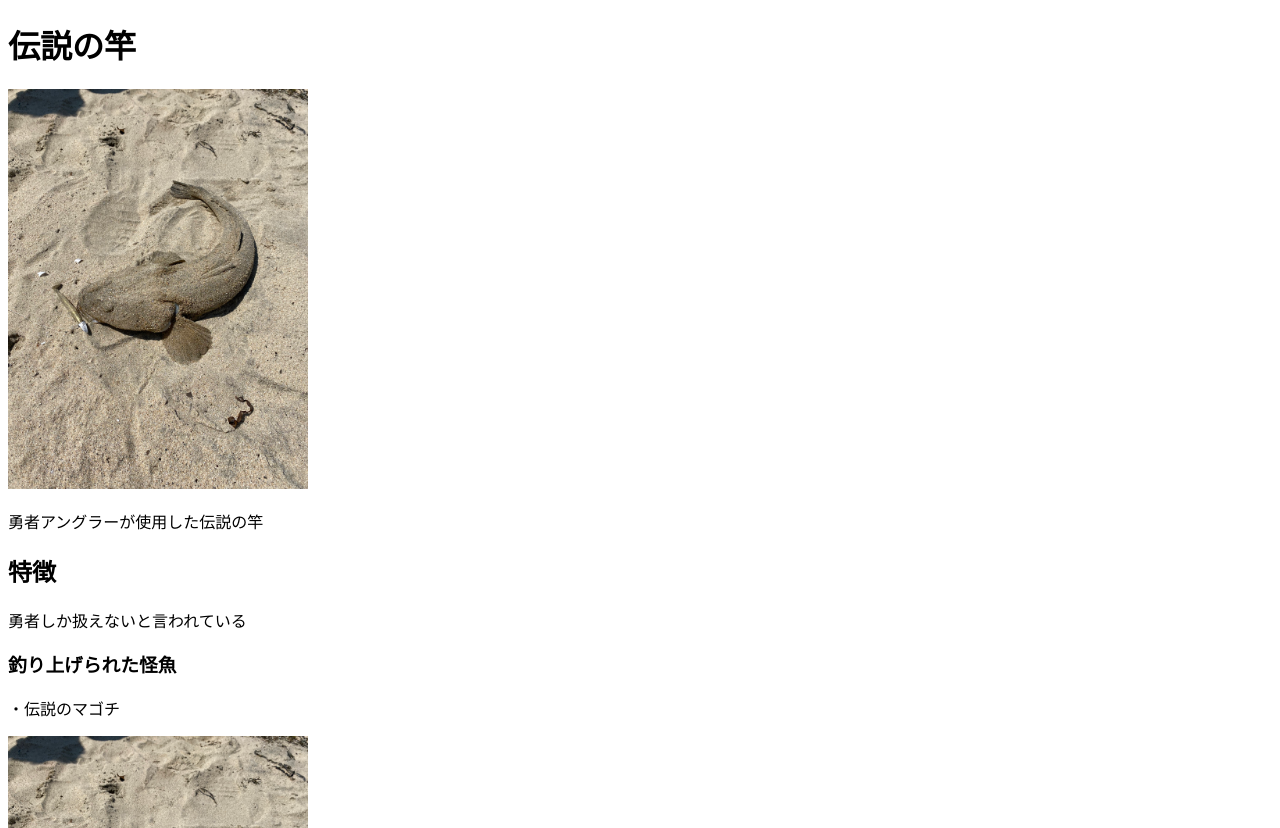
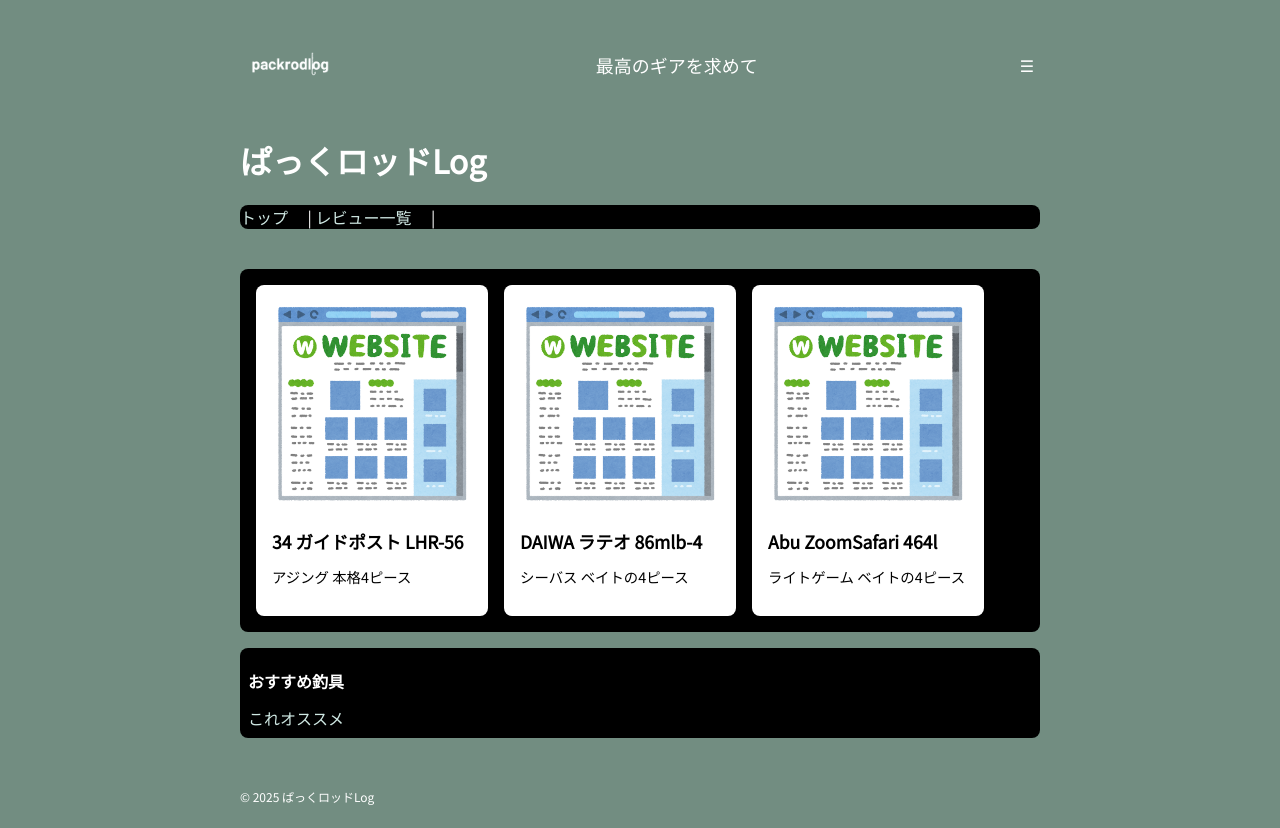
Before and after one commit to MrTarezo/packrodlog, a plain HTML site: page index.html in a window 1280 px wide. Shown: the top 828 px of the page. Drawn offline with Linux system fonts and the light colour scheme.

Commit message:
トップページ叩き台作成

```diff
--- /dev/null
+++ b/css/style.css
@@ -0,0 +1,131 @@
+@charset "utf-8";
+
+body {
+  font-family: "Noto Sans JP", sans-serif;
+  background-color: #728d81;
+  color: white;
+  margin: 0rem;
+  padding: 0rem;
+}
+
+header, main, footer {
+  max-width: 800px;
+  margin: 0.5rem auto;
+  padding: 0.5rem;
+  border-radius: 8px;
+}
+
+nav {
+  background-color: black;
+  margin: 0rem;
+  padding: 0rem;
+  font-size: 1rem;
+  border-radius: 8px;
+}
+
+nav a {
+  color: #cfe8e3;
+  text-decoration: none;
+  margin-right: 1rem;
+}
+
+nav a:hover {
+  text-decoration: underline;
+}
+
+section {
+  background-color: black;
+  margin: 1rem 0 1rem 0;
+  padding: 0.5rem;
+  border-radius: 8px;
+}
+
+h1 {
+  font-weight: bold;
+}
+
+h2 {
+  font-size: 1rem;
+  font-weight: bolder;
+}
+
+h3 {
+    font-size: 1rem;
+}
+
+p {
+  font-size: 18px;
+  line-height: 1.2;
+  text-align: justify;
+}
+
+ul li,
+ol li {
+  font-size: 16px;
+  line-height: 1.2;
+}
+
+a {
+  color: #cfe8e3;
+  text-decoration: none;
+}
+
+a:hover {
+  text-decoration: underline;
+}
+
+footer p {
+  font-size: 12px;
+}
+
+.header-container {
+    display: flex;
+    justify-content: space-between;
+    align-items: center;
+    padding: 0rem;
+  }
+
+  .logo {
+    height: 100px;
+  }
+
+  .menu-toggle {
+    font-size: 1rem;
+    background: none;
+    border: none;
+    color: white;
+    cursor: pointer;
+  }
+
+/*こっから理解できてないcssの記述*/
+  .card-list {
+    display: flex;
+    gap: 1rem; /* カード間のスペース */
+    overflow-x: auto; /* 横スクロールもできるように */
+    padding: 1rem;
+  }
+
+  .card {
+    background: white;
+    color: black;
+    border-radius: 8px;
+    padding: 1rem;
+    width: 200px;
+    flex-shrink: 0;
+    box-shadow: 0 2px 4px rgba(0,0,0,0.2);
+  }
+
+  .card img {
+    width: 100%;
+    border-radius: 4px;
+    margin-bottom: 0.5rem;
+  }
+
+  .card h3 {
+    font-size: 1.1rem;
+    margin: 0.5rem 0;
+  }
+
+  .card p {
+    font-size: 0.9rem;
+  }
--- a/index.html
+++ b/index.html
@@ -2,47 +2,59 @@
 <html lang="ja">
     <head>
         <meta charset="utf-8">
-        <title>釣竿の紹介</title>
+        <title>パックロッドログ</title>
         <meta name="description" content="パックロッドを日々ご紹介">
+        <link href="https://fonts.googleapis.com/css2?family=Noto+Sans+JP&display=swap" rel="stylesheet">
+        <link rel="stylesheet" href="css/style.css">
     </head>
     <body>
-        <h1>伝説の竿</h1>
-        <img src="images/fish1.jpeg" alt="竿" width="300">
-        <p>勇者アングラーが使用した伝説の竿</p>
-        <h2>特徴</h2>
-        <p>勇者しか扱えないと言われている</p>
-        <h3>釣り上げられた怪魚</h3>
-        <p>・伝説のマゴチ</p>
-        <img src="images/fish1.jpeg" alt="マゴチ" width="300">
-        <p>今すぐ<a href="https://www.google.com/">Google</a>で検索</p>
-        <ul>
-            <li>beach walker wedge</li>
-            <li>エコギア パワーシャッド</li>
-            <li>メジャークラフト</li>
-        </ul>
-        <ol>
-            <li>遠くにキャストする</li>
-            <li>糸ふけをとる</li>
-            <li>ボトムをとる</li>
-            <li>ゆっくり巻く</li>
-        </ol>
+        <header>
+            <div class="header-container">
+                <img src="images/logo_sample.png" alt="サイトロゴ" class="logo">
+                <p>最高のギアを求めて</p>
+                <button class="menu-toggle" aria-label="メニューを開く">☰</button><!-- aria-labelはオシャレ心 -->
+            </div>
+            <h1>ぱっくロッドLog</h1>
+            <nav>
+                <a href="index.html">トップ</a> |
+                <a href="reviews/">レビュー一覧</a> |
+            </nav>
+        </header>
 
-        <table border="1">
-            <tr>
-              <th colspan="2">ヘッダー1</th>
-            </tr>
-            <tr>
-              <td rowspan="2">行</td>
-              <td>セル1</td>
-            </tr>
-            <tr>
-              <td>セル2</td>
-            </tr>
-            <tr>
-              <td>セル3</td>
-              <td>セル4</td>
-            </tr>
-          </table>
+        <main>
+            <section class="card-list">
+                <div class="card">
+                    <a href="reviews/rod-guidepost-lhr56.html">
+                    <img src="images/website_sample.png" alt="記事1の画像です"></a>
+                    <h3>34 ガイドポスト LHR-56</h3>
+                    <p>アジング 本格4ピース</p>
+                </div>
+
+                <div class="card">
+                    <a href="reviews/rod-lateo-86mlb4.html">
+                    <img src="images/website_sample.png" alt="記事2の画像です"></a>
+                    <h3>DAIWA ラテオ 86mlb-4</h3>
+                    <p>シーバス ベイトの4ピース</p>
+                </div>
+
+                <div class="card">
+                    <a href="reviews/rod-zoomsafari-464l.html">
+                    <img src="images/website_sample.png" alt="記事3の画像です"></a>
+                    <h3>Abu ZoomSafari 464l</h3>
+                    <p>ライトゲーム ベイトの4ピース</p>
+                </div>
+
+            </section>
+
+            <section>
+                <h2>おすすめ釣具</h2>
+                <a href="reviews/rod-lateo-86mlb4.html">これオススメ</a>
+            </section>
+        </main>
+
+        <footer>
+            <p>&copy; 2025 ぱっくロッドLog</p>
+        </footer>
 
     </body>
 </html>
```
Also changed, not shown: reviews/index.html (added, +8 -0 lines), reviews/rod-guidepost-lhr56.html (added, +8 -0 lines), reviews/rod-lateo-86mlb4.html (added, +8 -0 lines), reviews/rod-zoomsafari-464l.html (added, +8 -0 lines), reviews/rod-zoomsafari-656m.html (added, +8 -0 lines), test.html (added, +51 -0 lines), images/lod_sample.png (added), images/logo_sample.png (added), images/website_sample.png (added), 2 other files.
